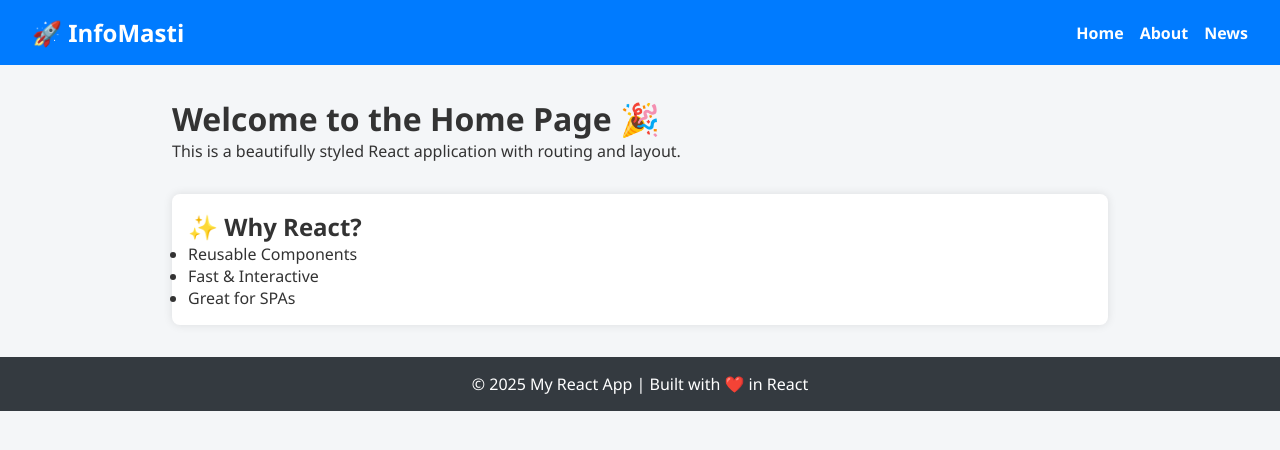
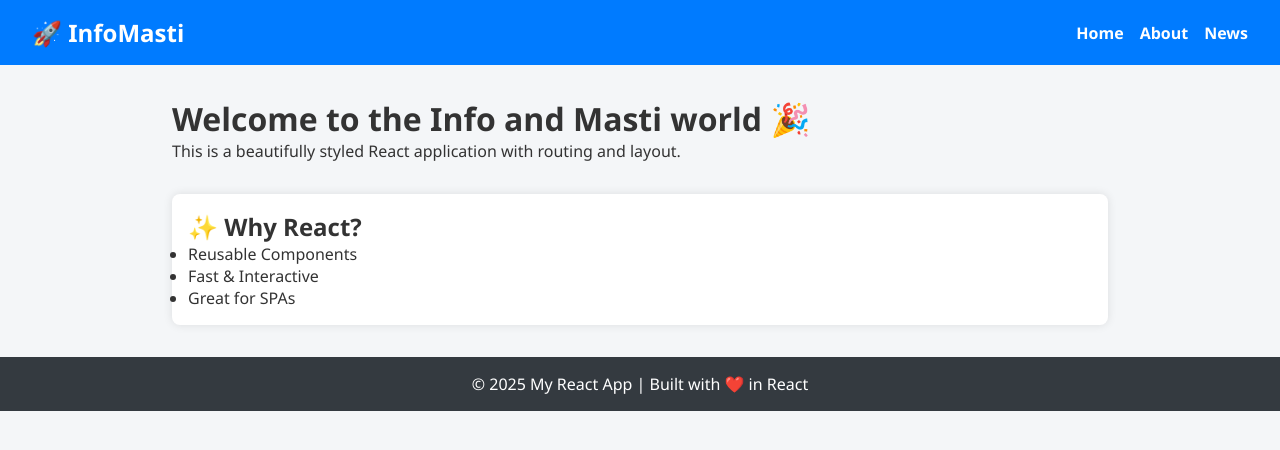
Before and after one commit to sunilnaughtiyal/first-react-app, a React (Create React App) app: page / in a window 1280 px wide. Shown: the top 450 px of the page. Built offline with nearby package versions, Linux system fonts and the light colour scheme.

Commit message:
code updated for logo

```diff
--- a/src/components/Header.js
+++ b/src/components/Header.js
@@ -4,7 +4,13 @@ import { Link } from 'react-router-dom';
 function Header() {
   return (
     <header>
-      <div style={{ fontWeight: 'bold', fontSize: '1.5rem' }}>🚀 InfoMasti</div>
+      {/* LOGO → clickable to home */}
+      <Link to="/" style={{ textDecoration: 'none', color: 'white' }}>
+        <div style={{ fontWeight: 'bold', fontSize: '1.5rem' }}>
+          🚀 InfoMasti
+        </div>
+      </Link>
+
       <nav>
         <Link to="/">Home</Link>
         <Link to="/about">About</Link>
--- a/src/pages/Home.js
+++ b/src/pages/Home.js
@@ -3,7 +3,7 @@ import React from 'react';
 function Home() {
   return (
     <div>
-      <h1>Welcome to the Home Page 🎉</h1>
+      <h1>Welcome to the Info and Masti world 🎉</h1>
       <p>This is a beautifully styled React application with routing and layout.</p>
       <div style={{
         marginTop: '2rem',
```
